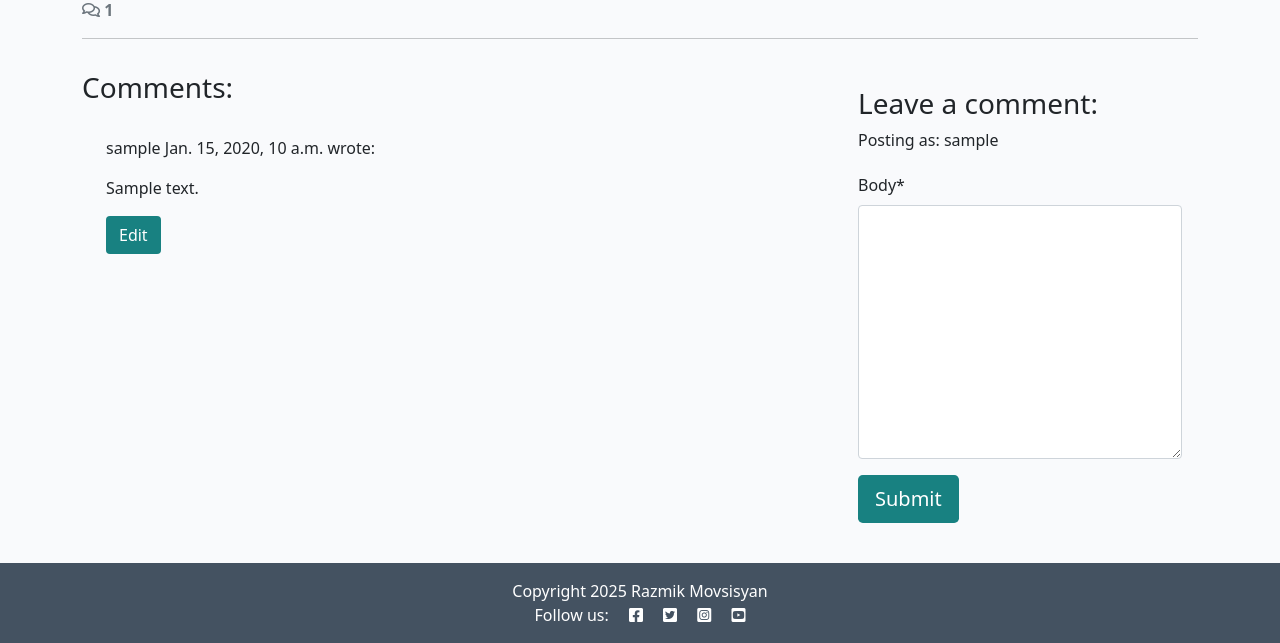
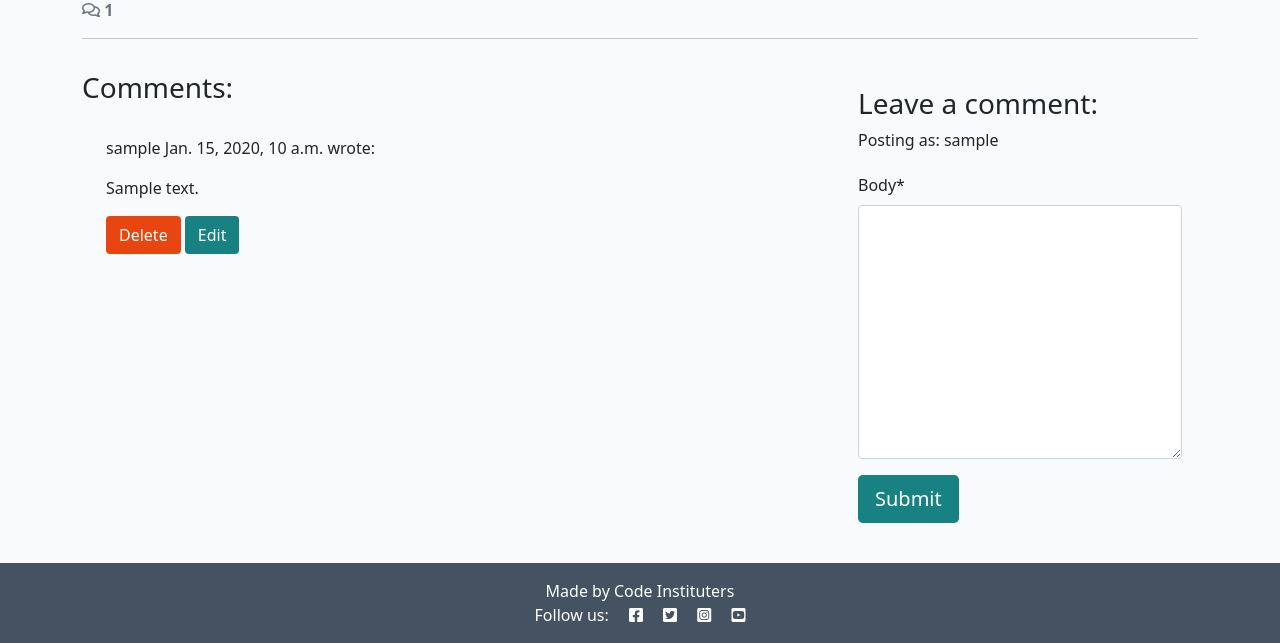
Before and after one commit to RazmikMovsisyan/codestar_blog, a Django app: a page that uses templates/base.html in a window 1280 px wide. Shown: the part 494-1137 px from the top of the page. Run offline with Django 4.2, Linux system fonts and the light colour scheme; a user stored in the database is signed in; tables that the repository leaves empty hold one stand-in row (values such as "Sample post"); some libraries are stand-ins or nearby versions.

```diff
--- a/about/urls.py
+++ b/about/urls.py
@@ -1,9 +1,7 @@
+
 from . import views
 from django.urls import path
 
 urlpatterns = [
     path('', views.about_me, name='about'),
-    path('<slug:slug>/edit_comment/<int:comment_id>',
-    views.comment_edit, name='comment_edit'),
-
 ]
--- a/blog/templates/blog/post_detail.html
+++ b/blog/templates/blog/post_detail.html
@@ -67,8 +67,8 @@
                     </p>
                     {% endif %}
                     {% if user.is_authenticated and comment.author == user %}
-              <button class="btn btn-edit"
-                comment_id="{{ comment.id }}">Edit</button>
+                    <button class="btn btn-delete" comment_id="{{ comment.id }}">Delete</button>
+                    <button class="btn btn-edit" comment_id="{{ comment.id }}">Edit</button>
                     {% endif %}
                 </div>
                 <!-- Our for loop ends here -->
@@ -81,12 +81,10 @@
                 {% if user.is_authenticated %}
                 <h3>Leave a comment:</h3>
                 <p>Posting as: {{ user.username }}</p>
-          <form id="commentForm" method="post"
-            style="margin-top: 1.3em;">
+                <form id="commentForm" method="post" style="margin-top: 1.3em;">
                     {{ comment_form | crispy }}
                     {% csrf_token %}
-            <button id="submitButton" type="submit"
-              class="btn btn-signup btn-lg">Submit</button>
+                    <button id="submitButton" type="submit" class="btn btn-signup btn-lg">Submit</button>
                 </form>
                 {% else %}
                 <p>Log in to leave a comment</p>
@@ -95,6 +93,27 @@
         </div>
     </div>
 </div>
+<!-- Delete confirmation modal -->
+<div class="modal fade" id="deleteModal" tabindex="-1" aria-labelledby="deleteModalLabel" aria-hidden="true">
+    <div class="modal-dialog">
+        <div class="modal-content">
+            <div class="modal-header">
+                <h5 class="modal-title" id="deleteModalLabel">Delete comment?</h5>
+                <button type="button" class="btn-close" data-bs-dismiss="modal" aria-label="Close"></button>
+            </div>
+            <div class="modal-body">
+                Are you sure you want to delete your comment?
+                This action cannot be undone.
+            </div>
+            <div class="modal-footer">
+                <button type="button" class="btn btn-secondary" data-bs-dismiss="modal">Close</button>
+                <a id="deleteConfirm" href="#" class="btn
+          btn-danger">Delete</a>
+            </div>
+        </div>
+    </div>
+</div>
+
 {% endblock content %}
 
 {% block extras %}
--- a/templates/base.html
+++ b/templates/base.html
@@ -1,10 +1,9 @@
 {% load static %}
+
 {% url 'home' as home_url %}
-{% url 'about' as about_url %}
 {% url 'account_login' as login_url %}
 {% url 'account_signup' as signup_url %}
 {% url 'account_logout' as logout_url %}
-
 
 <!DOCTYPE html>
 <html class="h-100" lang="en">
@@ -45,21 +44,17 @@
                 <ul class="navbar-nav me-auto mb-2 mb-lg-0">
                     <li class="nav-item">
                         <a class="nav-link {% if request.path == home_url %}active{% endif %}" aria-current="page"
-                        href="{{ home_url }}"
-                        >Home</a>
+                            href="{% url 'home' %}">Home</a>
                     </li>
                     <li class="nav-item">
-                        <a
-                          class="nav-link
-                          {% if request.path == about_url %}active{%endif%}"
-                          aria-current="page"
-                          href="{% url 'about' %}"
-                          >About</a
-                        >
+                        <a class="nav-link
+                          {% if request.path == about_url %}active{%endif%}" aria-current="page"
+                            href="{% url 'about' %}">About</a>
                     </li>
                     {% if user.is_authenticated %}
                     <li class="nav-item">
-                        <a class="nav-link {% if request.path == logout_url %}active{% endif %}" aria-current="page" href="{% url 'account_logout' %}">Logout</a>
+                        <a class="nav-link {% if request.path == logout_url %}active{% endif %}" aria-current="page"
+                            href="{% url 'account_logout' %}">Logout</a>
                     </li>
                     {% else %}
                     <li class="nav-item">
@@ -67,7 +62,8 @@
                             href="{% url 'account_signup' %}">Register</a>
                     </li>
                     <li class="nav-item">
-                        <a class="nav-link {% if request.path == login_url %}active{% endif %}" aria-current="page" href="{% url 'account_login' %}">Login</a>
+                        <a class="nav-link {% if request.path == login_url %}active{% endif %}" aria-current="page"
+                            href="{% url 'account_login' %}">Login</a>
                     </li>
                     {% endif %}
                 </ul>
@@ -77,6 +73,7 @@
             </div>
         </div>
     </nav>
+
     <!-- displaying Django messages -->
     <div class="container">
         <div class="row">
@@ -85,13 +82,13 @@
                 <div class="alert {{ message.tags }} alert-dismissible
           fade show" id="msg" role="alert">
                     {{ message | safe }}
-          <button type="button" class="btn-close"
-            data-bs-dismiss="alert" aria-label="Close"></button>
+                    <button type="button" class="btn-close" data-bs-dismiss="alert" aria-label="Close"></button>
                 </div>
                 {% endfor %}
             </div>
         </div>
     </div>
+
     <main class="flex-shrink-0 main-bg">
         {% if user.is_authenticated %}
         <p class="text-end m-3">You are logged in as {{ user }}</p>
@@ -107,9 +104,11 @@
 
     <!-- Footer -->
     <footer class="footer mt-auto py-3 dark-bg">
-        <p class="m-0 text-center text-white">{% block copyright %}
-            Copyright 2025 Razmik Movsisyan
-        {% endblock copyright %}</p>
+        <p class="m-0 text-center text-white">
+            {% block copyright %}
+            Made by Code Instituters
+            {% endblock copyright %}
+        </p>
         <p class="m-0 text-center text-white">Follow us: <i class="fab fa-facebook-square ms-3"></i>
             <i class="fab fa-twitter-square ms-3"></i>
             <i class="fab fa-instagram-square ms-3"></i>
@@ -120,11 +119,8 @@
     <script src="https://cdn.jsdelivr.net/npm/bootstrap@5.0.1/dist/js/bootstrap.bundle.min.js"
         integrity="sha384-gtEjrD/SeCtmISkJkNUaaKMoLD0//ElJ19smozuHV6z3Iehds+3Ulb9Bn9Plx0x4" crossorigin="anonymous">
         </script>
-        <script src="{% static 'js/script.js' %}"></script>
-
     {% block extras %}
     {% endblock %}
-
 </body>
 
 </html>
```
Also changed, not shown: about/views.py (+7 -31 lines), 1 other file. Lines whose indentation alone changed are shown as unchanged.
